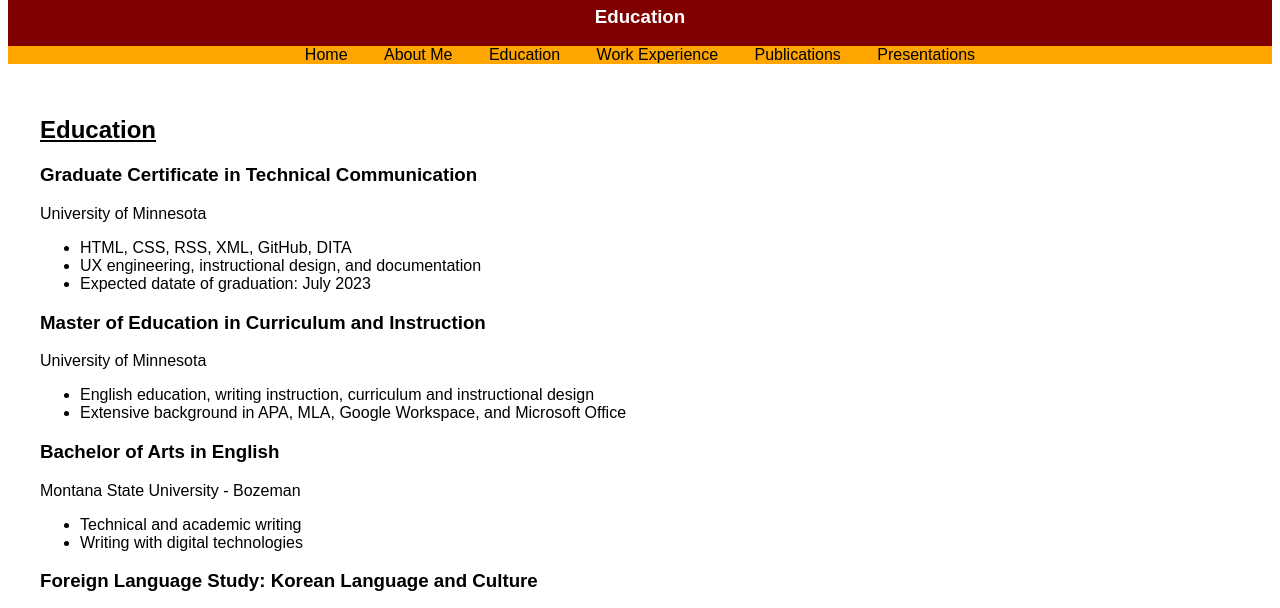
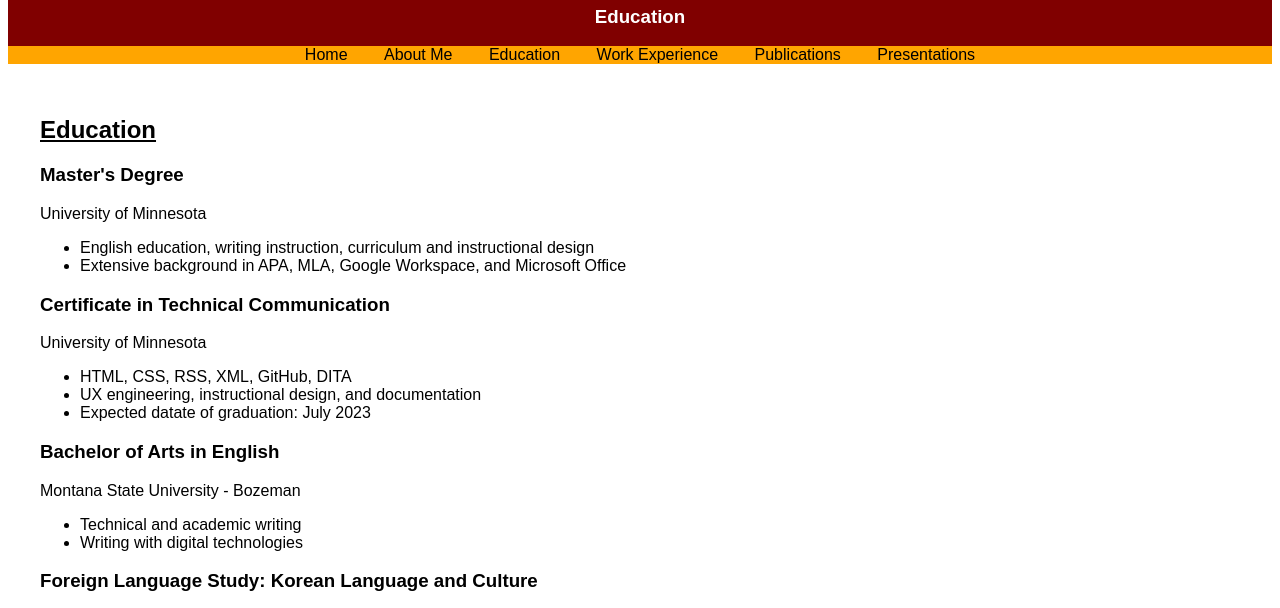
Before and after one commit to julia062/web, a plain HTML site: page education.html in a window 1280 px wide. Shown: the part 93-701 px from the top of the page. Drawn offline with Linux system fonts and the light colour scheme.

Commit message:
Update education.html

```diff
--- a/education.html
+++ b/education.html
@@ -25,19 +25,20 @@
     <section>
 
       <h2>Education</h2>
-      <h3>Graduate Certificate in Technical Communication</h3>
+
+      <h3>Master's Degree</h3>
+        <p>University of Minnesota</p>
+        <ul>
+          <li>English education, writing instruction, curriculum and instructional design</li>
+          <li>Extensive background in APA, MLA, Google Workspace, and Microsoft Office</li>
+        </ul>
+
+      <h3>Certificate in Technical Communication</h3>
       <p>University of Minnesota</p>
         <ul>
           <li>HTML, CSS, RSS, XML, GitHub, DITA</li>
           <li>UX engineering, instructional design, and documentation</li>
           <li>Expected datate of graduation: July 2023</li>
-        </ul>
-
-      <h3>Master of Education in Curriculum and Instruction</h3>
-      <p>University of Minnesota</p>
-        <ul>
-          <li>English education, writing instruction, curriculum and instructional design</li>
-          <li>Extensive background in APA, MLA, Google Workspace, and Microsoft Office</li>
         </ul>
 
       <h3>Bachelor of Arts in English</h3>
```
